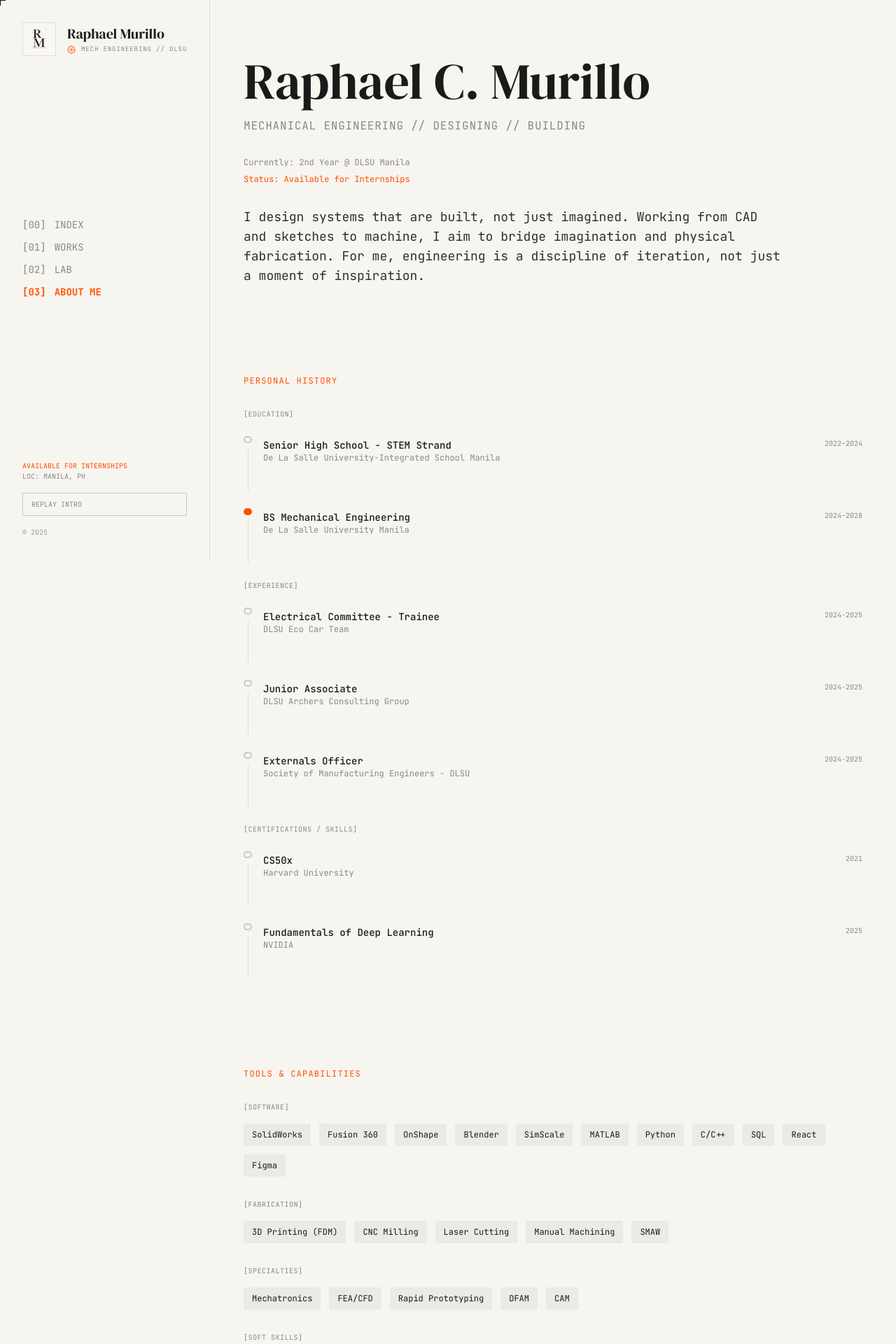
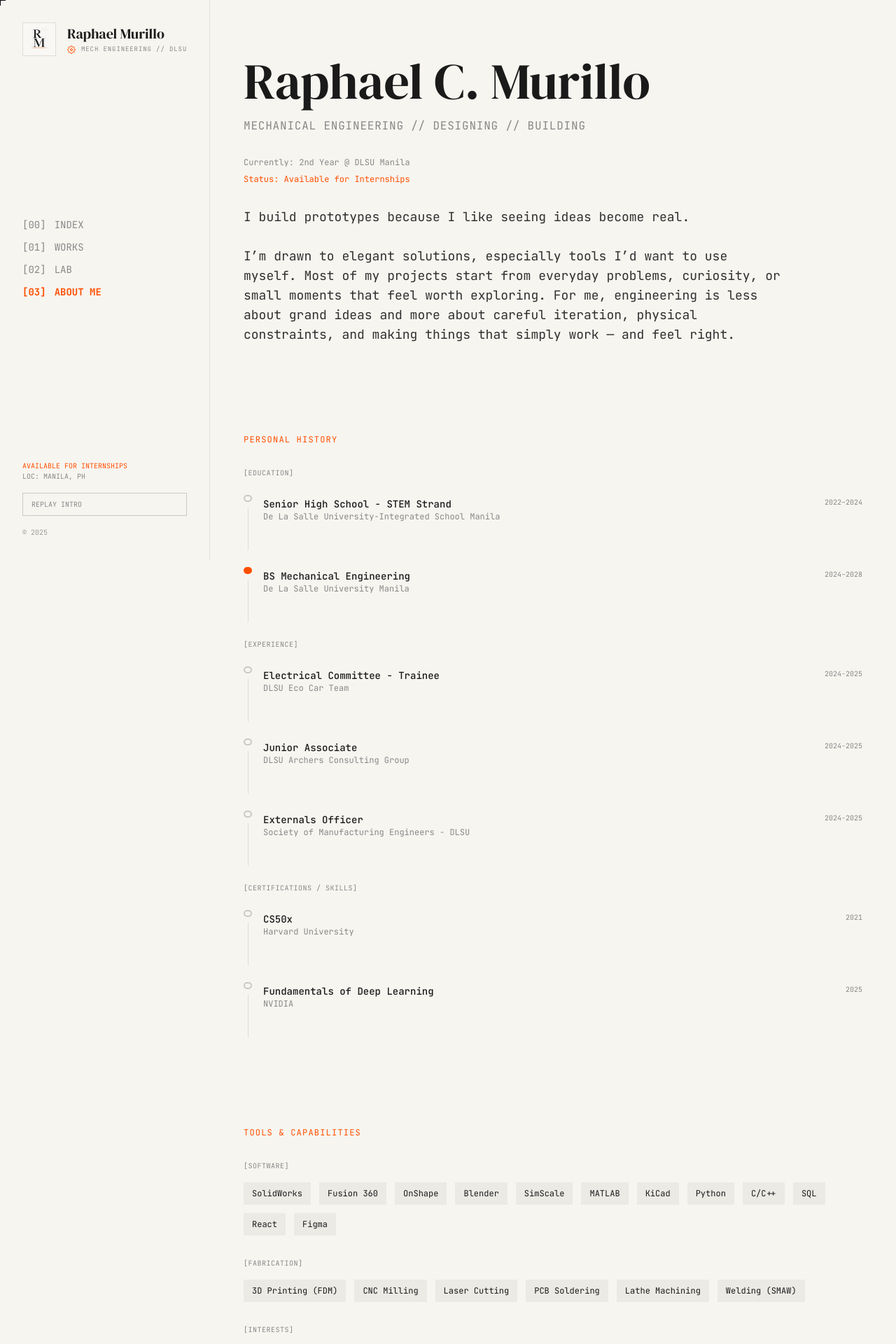
Before and after one commit to megaraph/mech-portfolio, a Next.js app: page /specs in a window 1280 px wide. Shown: the top 1920 px of the page at 70% size. Built offline with nearby package versions, Linux system fonts and the light colour scheme.

Commit message:
update: about me page

```diff
--- a/app/specs/page.tsx
+++ b/app/specs/page.tsx
@@ -13,13 +13,13 @@ import {
 
 export default function AboutPage() {
     const [expandedTimeline, setExpandedTimeline] = useState<string | null>(
-        null
+        null,
     );
 
     const groupedSkills = {
         software: skills.filter((s) => s.category === "software"),
         fabrication: skills.filter((s) => s.category === "fabrication"),
-        specialty: skills.filter((s) => s.category === "specialty"),
+        specialty: skills.filter((s) => s.category === "interest"),
         soft: skills.filter((s) => s.category === "soft"),
     };
 
@@ -49,11 +49,17 @@ export default function AboutPage() {
 
                     <div className="max-w-3xl">
                         <p className="font-mono text-base md:text-lg leading-relaxed text-industrial-ink/90">
-                            I design systems that are built, not just imagined.
-                            Working from CAD and sketches to machine, I aim to
-                            bridge imagination and physical fabrication. For me,
-                            engineering is a discipline of iteration, not just a
-                            moment of inspiration.
+                            I build prototypes because I like seeing ideas
+                            become real.
+                            <br></br>
+                            <br></br>
+                            I’m drawn to elegant solutions, especially tools I’d
+                            want to use myself. Most of my projects start from
+                            everyday problems, curiosity, or small moments that
+                            feel worth exploring. For me, engineering is less
+                            about grand ideas and more about careful iteration,
+                            physical constraints, and making things that simply
+                            work — and feel right.
                         </p>
                     </div>
                 </motion.section>
@@ -86,7 +92,7 @@ export default function AboutPage() {
                                         setExpandedTimeline(
                                             expandedTimeline === entry.id
                                                 ? null
-                                                : entry.id
+                                                : entry.id,
                                         )
                                     }
                                     index={index}
@@ -99,7 +105,7 @@ export default function AboutPage() {
                         </div>
 
                         {timelineData.filter(
-                            (entry) => entry.type === "experience"
+                            (entry) => entry.type === "experience",
                         ).length === 0 ? (
                             <div className="ml-8 font-mono text-xs text-industrial-dim/50 italic">
                                 {"// Add your experience here as you grow"}
@@ -118,7 +124,7 @@ export default function AboutPage() {
                                             setExpandedTimeline(
                                                 expandedTimeline === entry.id
                                                     ? null
-                                                    : entry.id
+                                                    : entry.id,
                                             )
                                         }
                                         index={index}
@@ -142,7 +148,7 @@ export default function AboutPage() {
                                         setExpandedTimeline(
                                             expandedTimeline === entry.id
                                                 ? null
-                                                : entry.id
+                                                : entry.id,
                                         )
                                     }
                                     index={index}
@@ -200,7 +206,7 @@ export default function AboutPage() {
                         {/* Specialties */}
                         <div>
                             <h3 className="font-mono text-[10px] uppercase tracking-wider text-industrial-dim mb-4">
-                                [SPECIALTIES]
+                                [INTERESTS]
                             </h3>
                             <div className="flex flex-wrap gap-3">
                                 {groupedSkills.specialty.map((skill) => (
--- a/components/Intro.tsx
+++ b/components/Intro.tsx
@@ -232,7 +232,7 @@ export default function Intro() {
                                             className="text-right"
                                         >
                                             <h2 className="font-mono text-xl md:text-5xl font-bold tracking-tighter text-industrial-orange leading-tight max-w-4xl">
-                                                I TURN DREAMS INTO REALITY
+                                                I ACTUALLY BUILD THINGS
                                             </h2>
                                         </motion.div>
                                     )}
--- a/store/aboutData.ts
+++ b/store/aboutData.ts
@@ -10,7 +10,7 @@ export interface TimelineEntry {
 
 interface Skill {
     name: string;
-    category: "software" | "fabrication" | "specialty" | "soft";
+    category: "software" | "fabrication" | "interest" | "soft";
 }
 
 interface Principle {
@@ -105,6 +105,7 @@ export const skills: Skill[] = [
     { name: "Blender", category: "software" },
     { name: "SimScale", category: "software" },
     { name: "MATLAB", category: "software" },
+    { name: "KiCad", category: "software" },
     { name: "Python", category: "software" },
     { name: "C/C++", category: "software" },
     { name: "SQL", category: "software" },
@@ -115,15 +116,17 @@ export const skills: Skill[] = [
     { name: "3D Printing (FDM)", category: "fabrication" },
     { name: "CNC Milling", category: "fabrication" },
     { name: "Laser Cutting", category: "fabrication" },
-    { name: "Manual Machining", category: "fabrication" },
-    { name: "SMAW", category: "fabrication" },
+    { name: "PCB Soldering", category: "fabrication" },
+    { name: "Lathe Machining", category: "fabrication" },
+    { name: "Welding (SMAW)", category: "fabrication" },
 
-    // Specialties
-    { name: "Mechatronics", category: "specialty" },
-    { name: "FEA/CFD", category: "specialty" },
-    { name: "Rapid Prototyping", category: "specialty" },
-    { name: "DFAM", category: "specialty" },
-    { name: "CAM", category: "specialty" },
+    // Interests
+    { name: "Mechatronics", category: "interest" },
+    { name: "FEA/CFD", category: "interest" },
+    { name: "Rapid Prototyping", category: "interest" },
+    { name: "DFAM", category: "interest" },
+    { name: "CAM", category: "interest" },
+    { name: "Metrology", category: "interest" },
 
     // Soft Skills
     { name: "Technical Writing", category: "soft" },
@@ -161,7 +164,7 @@ export const principles: Principle[] = [
 export const stats: Stat[] = [
     { value: "247", label: "Prototypes Tested" },
     { value: "12", label: "Failed Prints This Month" },
-    { value: "∞", label: "Glasses of Oat Milk" },
+    { value: "∞", label: "Cups of Coffee" },
     { value: "5", label: "Programming Languages" },
     { value: "8", label: "Countries Visited" },
     { value: "1", label: "Passion for Making Things Work" },
```
